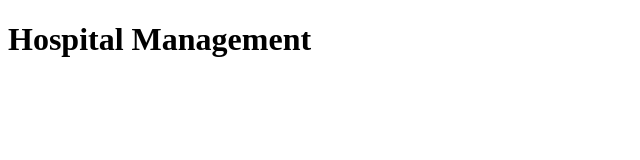
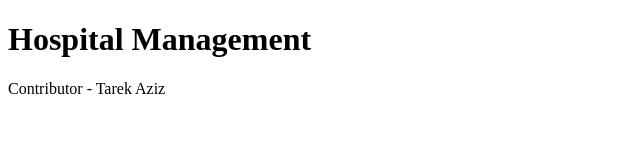
Before and after one commit to hasemon/hospital_management, a plain HTML site: page index.html in a window 1280 px wide. Shown: the whole page, without its empty margins (0-640 px from the left). Drawn offline with Linux system fonts and the light colour scheme.

Commit message:
from tarek aziz

```diff
--- a/index.html
+++ b/index.html
@@ -7,5 +7,6 @@
 </head>
 <body>
     <h1>Hospital Management</h1>
+    <p>Contributor - Tarek Aziz</p>
 </body>
 </html>
```
